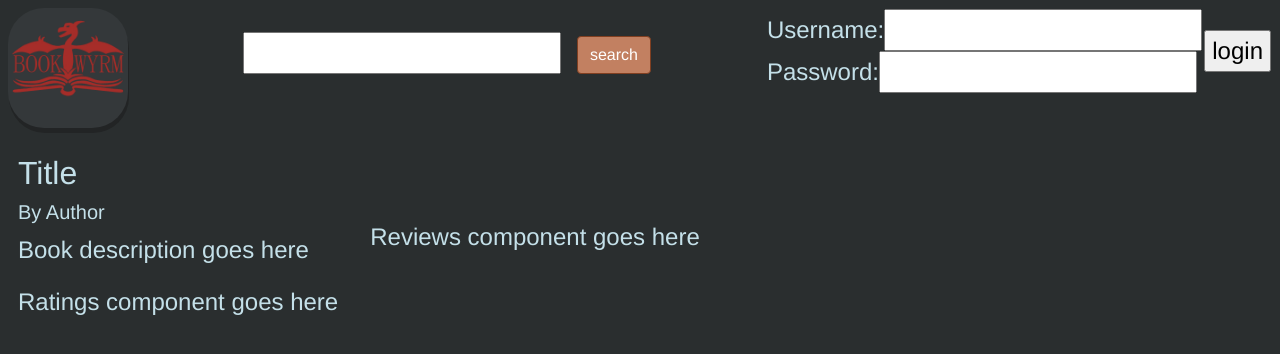
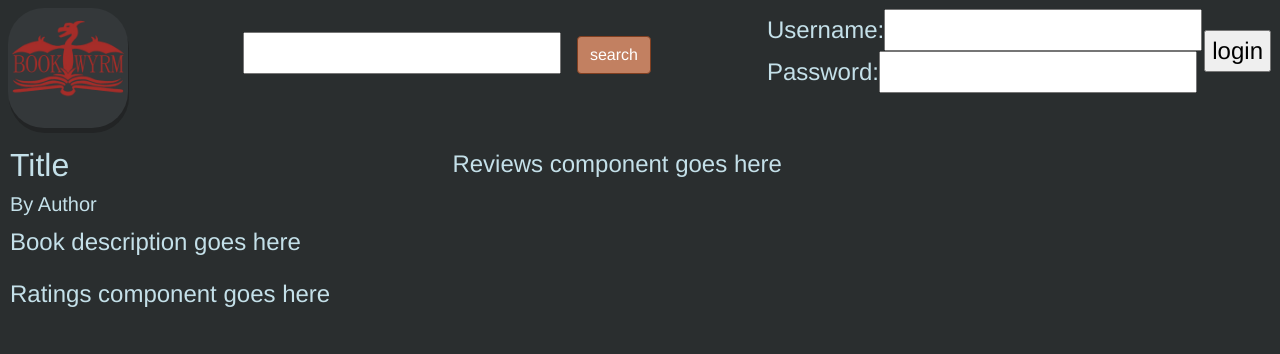
Before and after one commit to gurtejboparai/bookwyrm, a Vue app in the folder bookwyrm_frontend/: page /detail in a window 1280 px wide. Shown: the top 354 px of the page. Built offline with nearby package versions, Linux system fonts and the light colour scheme.

Commit message:
Got flex Containers to work.

```diff
--- a/bookwyrm_frontend/src/views/BookDetail.vue
+++ b/bookwyrm_frontend/src/views/BookDetail.vue
@@ -1,12 +1,11 @@
 <template>
   <div class="book_detail">
 
-    <table id="enclosure">
-      <tr>
-        <td id="left_side">
+    <div id="enclosure">
+      <div id="left_side">
 
         <div id="info_block">
-            <h2>{{book_title}}</h2>
+          <h2>{{book_name}}</h2>
           <h5>By {{book_author}}</h5>
         </div>
 
@@ -18,15 +17,14 @@
           <p>Ratings component goes here</p>
         </div>
 
-        </td>
+      </div>
 
-        <td id="right_side">
+      <div id="right_side">
         <div id="reviews_block">
           <p>Reviews component goes here</p>
         </div>
-        </td>
-      </tr>
-    </table>
+      </div>
+    </div>
 
   </div>
 </template>
@@ -37,7 +35,7 @@ export default {
   name: 'Book Detail',
   data(){
     return{
-      book_title:"Title",
+      book_name:"Title",
       book_author:"Author",
       book_description:"Book description goes here",
       book_ratings:{},
@@ -55,33 +53,42 @@ export default {
     width: 100%;
   }
   #enclosure{
-    border-collapse: separate;
-    display: block;
-    justify-content: space-between;
+    display: flex;
+    flex-direction: row;
+    flex-flow: row nowrap;
+    justify-content: stretch;
+    align-items: stretch;
   }
   #left_side{
-    display: inline-flex;
+    flex-direction: column;
+    flex-flow: column nowrap;
     flex-grow: 1;
-    flex-direction: column;
-    margin:15px;
+    min-width: 25%;
+    max-width: 33%;
+    margin:10px;
   }
   #right_side{
-    display: inline-flex;
+    flex-direction: column;
+    flex-flow: column nowrap;
     flex-grow: 2;
-    flex-direction: row;
-    margin: 15px;
+    margin: 10px;
+    min-width: 50%;
+    max-width: 67%;
   }
   #info_block{
     display:flex;
     flex-direction: column;
+    flex-grow: 1;
   }
   #description_block{
     display:flex;
     flex-direction: column;
+    flex-grow: 4;
   }
   #ratings_block{
     display:flex;
     flex-direction: column;
+    flex-grow: 3;
   }
   #reviews_block{
     display: flex;
```
Lines whose indentation alone changed are shown as unchanged.
